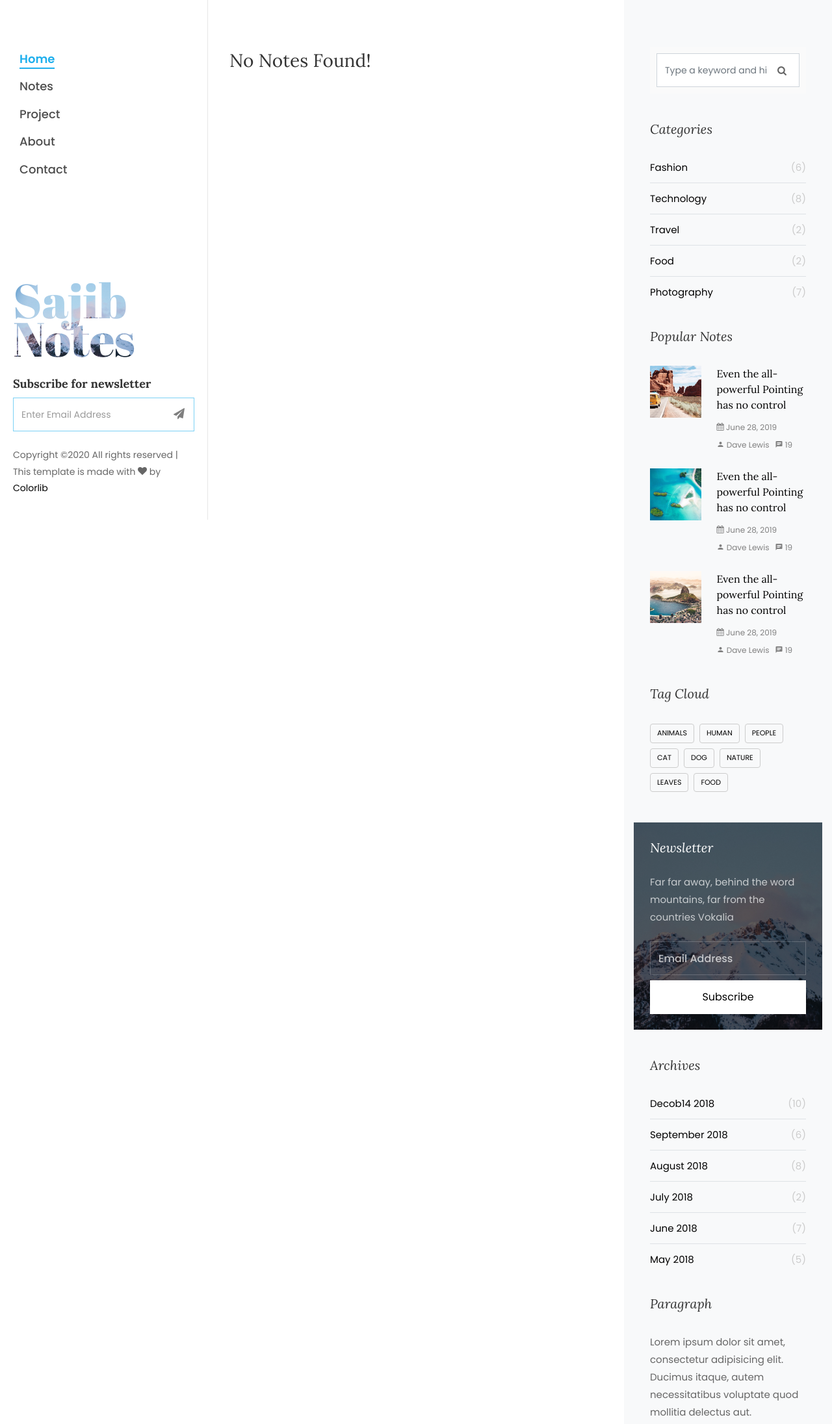
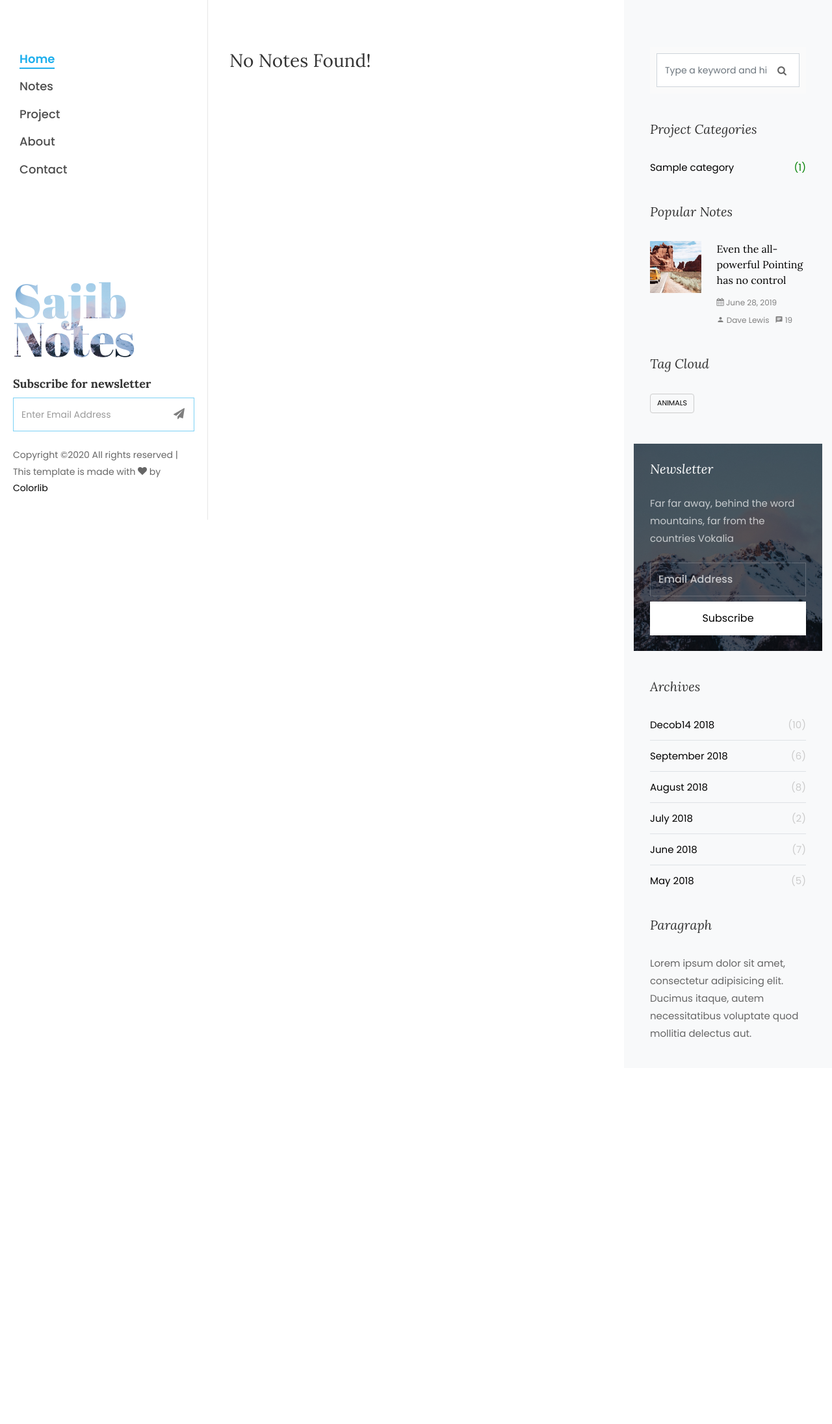
Before and after one commit to sajib1066/sajib-notes, a Django app: page /project/ in a window 1280 px wide. Shown: the top 2192 px of the page at 65% size. After the commit the page ends 1597 px from the top, so only its background shows below. Run offline with Django 3.2, Linux system fonts and the light colour scheme; tables that the repository leaves empty hold one stand-in row (values such as "Sample post"); some libraries are stand-ins or nearby versions; some web fonts are replaced.

Commit message:
create context

```diff
--- /dev/null
+++ b/sajibnotes/context.py
@@ -0,0 +1,29 @@
+from django.db.models import Count
+from notes import models as notemodel
+from project import models as projectmodel
+
+def note_context(request):
+    note_category = notemodel.Category.objects.all()
+    note_tag = notemodel.Tag.objects.all()
+    popular_note = notemodel.Note.objects.filter(is_delete=False).order_by('-id')[:3]
+
+    context = {
+        'note_ctg': note_category,
+        'note_tag': note_tag,
+        'popular_note': popular_note,
+    }
+    return context
+
+def project_context(request):
+    project_category = projectmodel.Category.objects.all().annotate(number_of_project=Count('project')).order_by('-number_of_project', 'name')
+    project_tag = projectmodel.Tag.objects.all()
+    popular_project = projectmodel.Project.objects.filter(is_delete=False).order_by('-id')[:3]
+
+    print('Project Category: ', project_category)
+
+    context = {
+        'project_ctg': project_category,
+        'project_tag': project_tag,
+        'popular_project': popular_project
+    }
+    return context
--- a/sajibnotes/settings.py
+++ b/sajibnotes/settings.py
@@ -68,6 +68,9 @@ TEMPLATES = [
         'APP_DIRS': True,
         'OPTIONS': {
             'context_processors': [
+                'sajibnotes.context.note_context',
+                'sajibnotes.context.project_context',
+
                 'django.template.context_processors.debug',
                 'django.template.context_processors.request',
                 'django.contrib.auth.context_processors.auth',
--- a/templates/base/category.html
+++ /dev/null
@@ -1,20 +0,0 @@
-<div class="sidebar-box ftco-animate">
-    <h3 class="sidebar-heading">Categories</h3>
-    <ul class="categories">
-        <li>
-            <a href="#">Fashion <span>(6)</span></a>
-        </li>
-        <li>
-            <a href="#">Technology <span>(8)</span></a>
-        </li>
-        <li>
-            <a href="#">Travel <span>(2)</span></a>
-        </li>
-        <li>
-            <a href="#">Food <span>(2)</span></a>
-        </li>
-        <li>
-            <a href="#">Photography <span>(7)</span></a>
-        </li>
-    </ul>
-</div>
--- a/templates/base/leftsidebar.html
+++ /dev/null
@@ -1,34 +0,0 @@
-<div class="col-xl-4 sidebar ftco-animate bg-light pt-5">
-    <div class="sidebar-box pt-md-4">
-        <form action="#" class="search-form">
-            <div class="form-group">
-                <span class="icon icon-search"></span>
-                <input type="text" class="form-control" placeholder="Type a keyword and hit enter" />
-            </div>
-        </form>
-    </div>
-    {% include 'base/category.html' %}
-
-    {% include 'base/popularnotes.html' %}
-
-    {% include 'base/tag.html' %}
-
-    <div class="sidebar-box subs-wrap img py-4" style="background-image: url(images/bg_1.jpg);">
-        <div class="overlay"></div>
-        <h3 class="mb-4 sidebar-heading">Newsletter</h3>
-        <p class="mb-4">Far far away, behind the word mountains, far from the countries Vokalia</p>
-        <form action="#" class="subscribe-form">
-            <div class="form-group">
-                <input type="text" class="form-control" placeholder="Email Address" />
-                <input type="submit" value="Subscribe" class="mt-2 btn btn-white submit" />
-            </div>
-        </form>
-    </div>
-
-   {% include 'base/archives.html' %}
-
-    <div class="sidebar-box ftco-animate">
-        <h3 class="sidebar-heading">Paragraph</h3>
-        <p>Lorem ipsum dolor sit amet, consectetur adipisicing elit. Ducimus itaque, autem necessitatibus voluptate quod mollitia delectus aut.</p>
-    </div>
-</div>
--- a/templates/base/popularnotes.html
+++ /dev/null
@@ -1,56 +0,0 @@
-{% load static %}
-
-<div class="sidebar-box ftco-animate">
-    <h3 class="sidebar-heading">Popular Notes</h3>
-    <div class="block-21 mb-4 d-flex">
-        <a class="blog-img mr-4" style="background-image: url({% static 'images/image_1.jpg' %});"></a>
-        <div class="text">
-            <h3 class="heading"><a href="#">Even the all-powerful Pointing has no control</a></h3>
-            <div class="meta">
-                <div>
-                    <a href="#"><span class="icon-calendar"></span> June 28, 2019</a>
-                </div>
-                <div>
-                    <a href="#"><span class="icon-person"></span> Dave Lewis</a>
-                </div>
-                <div>
-                    <a href="#"><span class="icon-chat"></span> 19</a>
-                </div>
-            </div>
-        </div>
-    </div>
-    <div class="block-21 mb-4 d-flex">
-        <a class="blog-img mr-4" style="background-image: url({% static 'images/image_2.jpg' %});"></a>
-        <div class="text">
-            <h3 class="heading"><a href="#">Even the all-powerful Pointing has no control</a></h3>
-            <div class="meta">
-                <div>
-                    <a href="#"><span class="icon-calendar"></span> June 28, 2019</a>
-                </div>
-                <div>
-                    <a href="#"><span class="icon-person"></span> Dave Lewis</a>
-                </div>
-                <div>
-                    <a href="#"><span class="icon-chat"></span> 19</a>
-                </div>
-            </div>
-        </div>
-    </div>
-    <div class="block-21 mb-4 d-flex">
-        <a class="blog-img mr-4" style="background-image: url({% static 'images/image_3.jpg' %});"></a>
-        <div class="text">
-            <h3 class="heading"><a href="#">Even the all-powerful Pointing has no control</a></h3>
-            <div class="meta">
-                <div>
-                    <a href="#"><span class="icon-calendar"></span> June 28, 2019</a>
-                </div>
-                <div>
-                    <a href="#"><span class="icon-person"></span> Dave Lewis</a>
-                </div>
-                <div>
-                    <a href="#"><span class="icon-chat"></span> 19</a>
-                </div>
-            </div>
-        </div>
-    </div>
-</div>
--- /dev/null
+++ b/templates/base/project-sidebar.html
@@ -0,0 +1,79 @@
+{% load static %}
+
+<div class="col-xl-4 sidebar ftco-animate bg-light pt-5">
+    <div class="sidebar-box pt-md-4">
+        <form action="#" class="search-form">
+            <div class="form-group">
+                <span class="icon icon-search"></span>
+                <input type="text" class="form-control" placeholder="Type a keyword and hit enter" />
+            </div>
+        </form>
+    </div>
+    <!-- Categories -->
+    <div class="sidebar-box ftco-animate">
+        <h3 class="sidebar-heading">Project Categories</h3>
+        <ul class="categories">
+            {% if project_ctg %}
+            {% for ctg in project_ctg %}
+            <li>
+                <a href="#">{{ ctg.name }} <span style="color: green;">({{ ctg.project_set.count }})</span></a>
+            </li>
+            {% endfor %}
+            {% else %}
+            <p>No Category Found</p>
+            {% endif %}
+        </ul>
+    </div>
+    <!-- Categories -->
+
+    <!-- Popular Notes -->
+    <div class="sidebar-box ftco-animate">
+        <h3 class="sidebar-heading">Popular Notes</h3>
+        <div class="block-21 mb-4 d-flex">
+            <a class="blog-img mr-4" style="background-image: url({% static 'images/image_1.jpg' %});"></a>
+            <div class="text">
+                <h3 class="heading"><a href="#">Even the all-powerful Pointing has no control</a></h3>
+                <div class="meta">
+                    <div>
+                        <a href="#"><span class="icon-calendar"></span> June 28, 2019</a>
+                    </div>
+                    <div>
+                        <a href="#"><span class="icon-person"></span> Dave Lewis</a>
+                    </div>
+                    <div>
+                        <a href="#"><span class="icon-chat"></span> 19</a>
+                    </div>
+                </div>
+            </div>
+        </div>
+    </div>
+    <!-- Popular Notes -->
+
+    <!-- Tags -->
+    <div class="sidebar-box ftco-animate">
+        <h3 class="sidebar-heading">Tag Cloud</h3>
+        <ul class="tagcloud">
+            <a href="#" class="tag-cloud-link">animals</a>
+        </ul>
+    </div>
+    <!-- Tags -->
+
+    <div class="sidebar-box subs-wrap img py-4" style="background-image: url(images/bg_1.jpg);">
+        <div class="overlay"></div>
+        <h3 class="mb-4 sidebar-heading">Newsletter</h3>
+        <p class="mb-4">Far far away, behind the word mountains, far from the countries Vokalia</p>
+        <form action="#" class="subscribe-form">
+            <div class="form-group">
+                <input type="text" class="form-control" placeholder="Email Address" />
+                <input type="submit" value="Subscribe" class="mt-2 btn btn-white submit" />
+            </div>
+        </form>
+    </div>
+
+   {% include 'base/archives.html' %}
+
+    <div class="sidebar-box ftco-animate">
+        <h3 class="sidebar-heading">Paragraph</h3>
+        <p>Lorem ipsum dolor sit amet, consectetur adipisicing elit. Ducimus itaque, autem necessitatibus voluptate quod mollitia delectus aut.</p>
+    </div>
+</div>
--- a/templates/base/tag.html
+++ /dev/null
@@ -1,13 +0,0 @@
-<div class="sidebar-box ftco-animate">
-    <h3 class="sidebar-heading">Tag Cloud</h3>
-    <ul class="tagcloud">
-        <a href="#" class="tag-cloud-link">animals</a>
-        <a href="#" class="tag-cloud-link">human</a>
-        <a href="#" class="tag-cloud-link">people</a>
-        <a href="#" class="tag-cloud-link">cat</a>
-        <a href="#" class="tag-cloud-link">dog</a>
-        <a href="#" class="tag-cloud-link">nature</a>
-        <a href="#" class="tag-cloud-link">leaves</a>
-        <a href="#" class="tag-cloud-link">food</a>
-    </ul>
-</div>
--- a/templates/index.html
+++ b/templates/index.html
@@ -61,7 +61,7 @@
 
                 </div>
 
-                {% include 'base/leftsidebar.html' %}
+                {% include 'base/notes-sidebar.html' %}
                 <!-- END COL -->
             </div>
         </div>
--- a/templates/notes/note.html
+++ b/templates/notes/note.html
@@ -61,7 +61,7 @@
 
                 </div>
 
-                {% include 'base/leftsidebar.html' %}
+                {% include 'base/notes-sidebar.html' %}
                 <!-- END COL -->
             </div>
         </div>
--- a/templates/project/project.html
+++ b/templates/project/project.html
@@ -68,7 +68,7 @@
 
                 </div>
 
-                {% include 'base/leftsidebar.html' %}
+                {% include 'base/project-sidebar.html' %}
                 <!-- END COL -->
             </div>
         </div>
```
Also changed, not shown: templates/base/notes-sidebar.html (added, +79 -0 lines).
